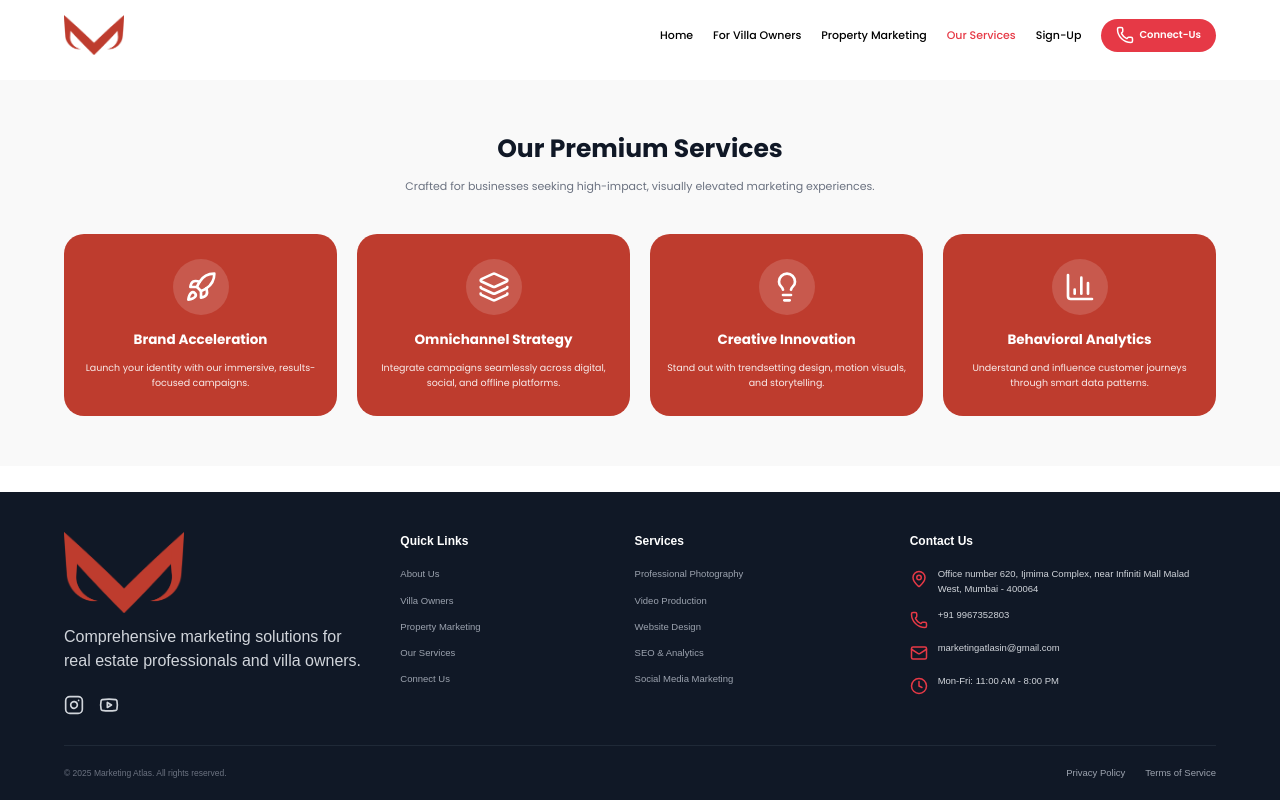
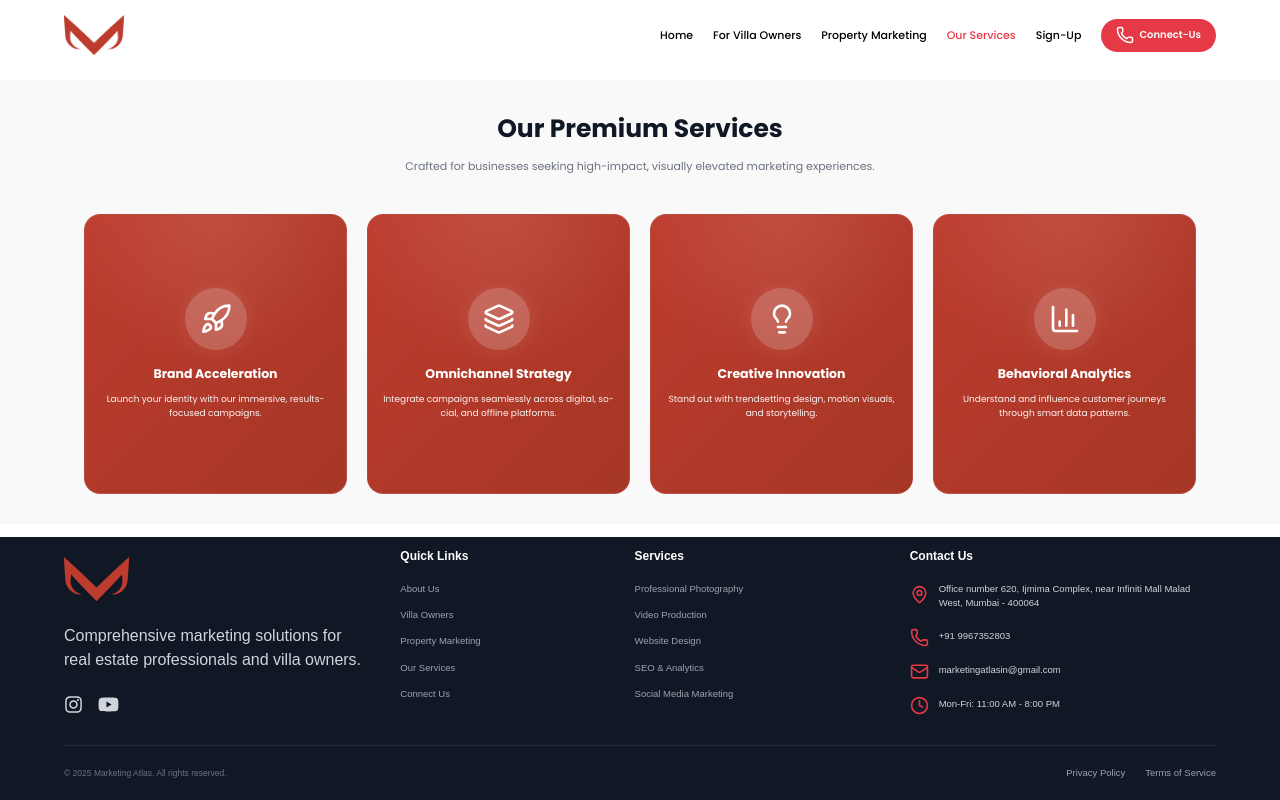
Before and after one commit to Vijay0908-lab/Marketing-Atlas, a React (Vite) app: page /service in a window 1280 px wide. Built offline with nearby package versions, Linux system fonts and the light colour scheme; a web font is replaced by a local one.

Commit message:
marketing-atlas

```diff
--- a/src/components/ContactSection.jsx
+++ b/src/components/ContactSection.jsx
@@ -1,4 +1,4 @@
-import React from "react";
+import React, { useState } from "react";
 import styled from "styled-components";
 import { FaInstagram, FaWhatsapp, FaYoutube } from "react-icons/fa";
 import { MapPin, Phone, Mail } from "lucide-react";
@@ -15,10 +15,69 @@ const SectionContainer = styled.section`
   }
 `;
 
+// Why Contact Us Initial Section
+const WhyContactContainer = styled.div`
+  max-width: 600px;
+  margin: 0 auto;
+  text-align: center;
+  padding: 4rem 2rem;
+
+  h2 {
+    font-size: 2.5rem;
+    font-weight: 800;
+    color: #101826;
+    margin-bottom: 2rem;
+  }
+
+  ul {
+    list-style: none;
+    padding: 0;
+    margin: 2rem 0;
+    text-align: left;
+  }
+
+  li {
+    font-size: 1.2rem;
+    color: #374151;
+    margin-bottom: 1rem;
+    padding-left: 1.5rem;
+    position: relative;
+
+    &:before {
+      content: "•";
+      color: #e63946;
+      font-weight: bold;
+      position: absolute;
+      left: 0;
+    }
+  }
+`;
+
+const SendMessageBtn = styled.button`
+  background:  linear-gradient(135deg, #be3c2e 0%, #a53625 100%);
+  color: white;
+  padding: 1.2rem 3rem;
+  border: none;
+  border-radius: 50px;
+  font-weight: 700;
+  font-size: 1.1rem;
+  cursor: pointer;
+  margin-top: 2rem;
+  transition: all 0.3s ease;
+  width: 100%;
+  max-width: 300px;
+
+  &:hover {
+    background: #333333;
+    transform: translateY(-2px);
+    box-shadow: 0 10px 20px rgba(0, 0, 0, 0.2);
+  }
+`;
+
 const InfoSide = styled.div`
   flex: 1;
   h2 {
-    font-size: 2.5rem;
+    font-size: 1.8rem;
     font-weight: 800;
     color: #101826;
     margin-bottom: 1.5rem;
@@ -26,7 +85,7 @@ const InfoSide = styled.div`
   p.desc {
     /* Made grey much darker for better readability */
     color: #374151;
-    font-size: 1.1rem;
+    font-size: 1.2rem;
     margin-bottom: 2.5rem;
     max-width: 400px;
     line-height: 1.6;
@@ -53,9 +112,15 @@ const ContactItem = styled.div`
     flex-shrink: 0;
   }
   span {
+  margin-top: 0.35rem;
     font-size: 1rem;
     line-height: 1.5;
     font-weight: 500; /* Added slight weight for clarity */
+  }
+    p{
+    font-size: 1rem;
+    line-height: 1.5;
+    font-weight: 500;
     }
 `;
 
@@ -88,10 +153,11 @@ const Socials = styled.div`
 const FormSide = styled.div`
   flex: 1.2;
   h2 {
-    font-size: 2.5rem;
+    font-size: 1.8rem;
     color: #101826;
     margin-bottom: 2rem;
   }
+
 `;
 
 const FormGrid = styled.form`
@@ -105,20 +171,19 @@ const FormGrid = styled.form`
     display: block;
     font-weight: 700; /* Bolded for visibility */
     margin-bottom: 0.6rem;
-    font-size: 0.95rem;
+    font-size: 1.2rem;
     color: #111827; /* Near black */
   }
 
   input, textarea {
     width: 100%;
     padding: 1rem;
-    /* Darkened border from #d1d5db to #9ca3af */
     border: 1.5px solid #9ca3af;
     border-radius: 10px;
     outline: none;
-    font-size: 1rem;
+    font-size: 1.2rem;
     transition: all 0.2s ease;
-
+    color: black;
     &::placeholder {
       color: #6b7280; /* Standard placeholder grey */
     }
@@ -173,43 +238,73 @@ const SubmitBtn = styled.button`
   }
 `;
 
-function ContactSection() {
-  const handleSubmit = (e) => {
-    e.preventDefault();
-    alert("Message Sent!");
-  };
+const sp = styled.div`
+mtargin-top: 2rem;
+`
 
+// INFO SIDE COMPONENT
+const InfoSideComponent = () => {
   return (
-    <SectionContainer id="contact-us">
     <InfoSide>
       <h2>Connect With Us</h2>
       <p className="desc">Have questions about our services? Reach out to our team for personalized assistance.</p>
 
       <h3>Contact Information</h3>
       <ContactItem>
-          <MapPin className="icon-box" size={22} />
-          <span>Office number 620, Ijmima Complex,<br/>near Infiniti Mall Malad West, Mumbai - 400064</span>
+        <MapPin className="icon-box" size={16} />
+        <p>Office number 620, Ijmima Complex,<br/>near Infiniti Mall Malad West, Mumbai - 400064</p>
       </ContactItem>
       <ContactItem>
-          <Phone className="icon-box" size={22} />
+        <Phone className="icon-box" size={16} />
         <span>+91 9967352803</span>
       </ContactItem>
       <ContactItem>
-          <Mail className="icon-box" size={22} />
+        <Mail className="icon-box" size={16} />
         <span>marketingatlasin@gmail.com</span>
       </ContactItem>
 
       <h3 style={{marginTop: '2rem'}}>Follow Us</h3>
       <Socials>
-          <a href="#" className="social-icon" aria-label="Instagram"><FaInstagram /></a>
-          <a href="#" className="social-icon" aria-label="Whatsapp"><FaWhatsapp /></a>
-          <a href="#" className="social-icon" aria-label="Youtube"><FaYoutube /></a>
+        <a
+          href="https://instagram.com/marketingatlas.in"
+          className="social-icon"
+          aria-label="Instagram"
+          target="_blank"
+          rel="noopener noreferrer"
+        >
+          <FaInstagram  size={20}/>
+        </a>
+
+        <a
+          href="https://wa.me/919967352803"
+          className="social-icon"
+          aria-label="Whatsapp"
+          target="_blank"
+          rel="noopener noreferrer"
+        >
+          <FaWhatsapp size={20}/>
+        </a>
+
+        <a
+          href="https://www.youtube.com/@MarketingAtlasOfficial"
+          className="social-icon"
+          aria-label="Youtube"
+          target="_blank"
+          rel="noopener noreferrer"
+        >
+          <FaYoutube size={20} />
+        </a>
       </Socials>
     </InfoSide>
+  );
+};
 
+// FORM SIDE COMPONENT
+const FormSideComponent = ({ onSubmit }) => {
+  return (
     <FormSide>
       <h2>Get in Touch</h2>
-        <FormGrid onSubmit={handleSubmit}>
+      <FormGrid onSubmit={onSubmit}>
         <div>
           <label>Full Name</label>
           <input type="text" placeholder="Your name" required />
@@ -238,6 +333,41 @@ function ContactSection() {
         </div>
       </FormGrid>
     </FormSide>
+  );
+};
+
+function ContactSection() {
+  const [showForm, setShowForm] = useState(false);
+
+  const handleSubmit = (e) => {
+    e.preventDefault();
+    alert("Message Sent!");
+  };
+
+  const handleSendMessageClick = () => {
+    setShowForm(true);
+  };
+
+  return (
+    <SectionContainer id="contact-us">
+      <InfoSideComponent />
+
+      {!showForm ? (
+        <WhyContactContainer>
+          <h2>Why Contact Us?</h2>
+          <ul>
+            <li>Personalized villa recommendations</li>
+            <li>Special deals and exclusive offers</li>
+            <li>24/7 booking assistance</li>
+            <li>Travel planning and concierge services</li>
+          </ul>
+          <SendMessageBtn onClick={handleSendMessageClick}>
+            Send Message
+          </SendMessageBtn>
+        </WhyContactContainer>
+      ) : (
+        <FormSideComponent onSubmit={handleSubmit} />
+      )}
     </SectionContainer>
   );
 }
--- a/src/components/RecentWork.jsx
+++ b/src/components/RecentWork.jsx
@@ -1,6 +1,6 @@
-import React, { useRef } from "react";
+import React, { useRef, useState } from "react";
 import styled from "styled-components";
-import { FaChevronLeft, FaChevronRight } from "react-icons/fa";
+import { FaChevronLeft, FaChevronRight, FaExpand, FaTimes, FaVolumeUp, FaVolumeMute } from "react-icons/fa";
 import { Swiper, SwiperSlide } from "swiper/react";
 import { Navigation } from "swiper/modules";
 
@@ -56,7 +56,7 @@ const HeaderText = styled.div`
     line-height: 1.2;
   }
   p {
-    font-size: 1.1rem;
+    font-size: 1.2rem;
     color: #4b5563;
     max-width: 550px;
   }
@@ -65,7 +65,9 @@ const HeaderText = styled.div`
 const NavButtons = styled.div`
   display: flex;
   gap: 0.8rem;
-
+  @media (max-width: 768px) {
+    display: none;
+  }
   .nav-btn {
     width: 54px;
     height: 54px;
@@ -126,11 +128,116 @@ const VideoWrapper = styled.div`
   position: relative;
   height: 500px;
   background: #000;
+  cursor: pointer;
 
   video {
     width: 100%;
     height: 100%;
     object-fit: cover;
+  }
+
+  &:hover .video-controls {
+    opacity: 1;
+  }
+`;
+
+const VideoControls = styled.div`
+  position: absolute;
+  top: 20px;
+  right: 20px;
+  display: flex;
+  gap: 10px;
+  opacity: 0;
+  transition: opacity 0.3s ease;
+  z-index: 3;
+`;
+
+const ControlButton = styled.button`
+  width: 40px;
+  height: 40px;
+  border-radius: 50%;
+  border: none;
+  background: rgba(0, 0, 0, 0.7);
+  color: white;
+  display: flex;
+  align-items: center;
+  justify-content: center;
+  cursor: pointer;
+  transition: all 0.3s ease;
+  backdrop-filter: blur(4px);
+
+  &:hover {
+    background: rgba(230, 57, 70, 0.9);
+    transform: scale(1.1);
+  }
+`;
+
+const FullscreenModal = styled.div`
+  position: fixed;
+  top: 0;
+  left: 0;
+  width: 100vw;
+  height: 100vh;
+  background: rgba(0, 0, 0, 0.95);
+  display: flex;
+  align-items: center;
+  justify-content: center;
+  z-index: 1000;
+  backdrop-filter: blur(10px);
+`;
+
+const ModalContent = styled.div`
+  position: relative;
+  width: 90vw;
+  max-width: 1200px;
+  height: 80vh;
+
+  video {
+    width: 100%;
+    height: 100%;
+    object-fit: contain;
+    border-radius: 12px;
+  }
+`;
+
+const CloseButton = styled.button`
+  position: absolute;
+  top: -50px;
+  right: 0;
+  width: 45px;
+  height: 45px;
+  border-radius: 50%;
+  border: none;
+  background: rgba(230, 57, 70, 0.9);
+  color: white;
+  display: flex;
+  align-items: center;
+  justify-content: center;
+  cursor: pointer;
+  transition: all 0.3s ease;
+  font-size: 1.2rem;
+
+  &:hover {
+    background: rgba(230, 57, 70, 1);
+    transform: scale(1.1);
+  }
+`;
+
+const ModalInfo = styled.div`
+  position: absolute;
+  bottom: -80px;
+  left: 0;
+  color: white;
+
+  h3 {
+    font-size: 1.5rem;
+    font-weight: 800;
+    margin-bottom: 0.5rem;
+  }
+
+  p {
+    font-size: 1rem;
+    opacity: 0.8;
   }
 `;
 
@@ -165,20 +272,22 @@ const CardInfo = styled.div`
 
 // --- Data ---
 const VILLA_DATA = [
-  { id: 1, title: "The Gable House", location: "Igatpuri", video: greenscapesVilla, tag: "2 BHK" },
-  { id: 2, title: "Celestia Villa", location: "Igatpuri", video: heaven21SiteFinal1, tag: "2 BHK" },
-  { id: 3, title: "CloudHaven", location: "Igatpuri", video: heaven21SiteFinal, tag: "11 BHK" },
-  { id: 4, title: "Tiny Trail House", location: "Alibaug", video: nivantSiteFinal, tag: "3 BHK" },
-  { id: 5, title: "Azure Estate", location: "Lonavala", video: novaraVillaWebsite, tag: "4 BHK" },
-  { id: 6, title: "Emerald Heights", location: "Nashik", video: sharvillaWebsite, tag: "5 BHK" },
-  { id: 7, title: "The Glass House", location: "Karjat", video: skyvaleWebsite, tag: "3 BHK" },
-  { id: 8, title: "Royal Palms", location: "Alibaug", video: tasaFarmsWebsite, tag: "6 BHK" },
-  { id: 9, title: "Whispering Pines", location: "Mahabaleshwar", video: villaDeBrisa, tag: "4 BHK" },
-  { id: 10, title: "Sunset Retreat", location: "Goa", video: villaDeBrisa, tag: "2 BHK" }
+  { id: 1, title: "The Gable House", location: "Igatpuri", video: greenscapesVilla},
+  { id: 2, title: "Celestia Villa", location: "Igatpuri", video: heaven21SiteFinal1},
+  { id: 3, title: "CloudHaven", location: "Igatpuri", video: heaven21SiteFinal},
+  { id: 4, title: "Tiny Trail House", location: "Alibaug", video: nivantSiteFinal},
+  { id: 5, title: "Azure Estate", location: "Lonavala", video: novaraVillaWebsite},
+  { id: 6, title: "Emerald Heights", location: "Nashik", video: sharvillaWebsite},
+  { id: 7, title: "The Glass House", location: "Karjat", video: skyvaleWebsite},
+  { id: 8, title: "Royal Palms", location: "Alibaug", video: tasaFarmsWebsite},
+  { id: 9, title: "Whispering Pines", location: "Mahabaleshwar", video: villaDeBrisa},
+  { id: 10, title: "Sunset Retreat", location: "Goa", video: villaDeBrisa}
 ];
 
 function RecentWork() {
   const videoRefs = useRef([]);
+  const [fullscreenVideo, setFullscreenVideo] = useState(null);
+  const [videoMuted, setVideoMuted] = useState({});
 
   const handleSlideChange = (swiper) => {
     videoRefs.current.forEach((video, idx) => {
@@ -193,6 +302,40 @@ function RecentWork() {
       }
     });
   };
+
+  const openFullscreen = (villa, videoIndex) => {
+    setFullscreenVideo({ villa, videoIndex });
+  };
+
+  const closeFullscreen = () => {
+    setFullscreenVideo(null);
+  };
+
+  const toggleMute = (videoIndex, event) => {
+    event.stopPropagation();
+    const video = videoRefs.current[videoIndex];
+    if (video) {
+      video.muted = !video.muted;
+      setVideoMuted(prev => ({
+        ...prev,
+        [videoIndex]: video.muted
+      }));
+    }
+  };
+
+  // Handle escape key to close modal
+  React.useEffect(() => {
+    const handleEscape = (e) => {
+      if (e.key === 'Escape') {
+        closeFullscreen();
+      }
+    };
+
+    if (fullscreenVideo) {
+      document.addEventListener('keydown', handleEscape);
+      return () => document.removeEventListener('keydown', handleEscape);
+    }
+  }, [fullscreenVideo]);
 
   return (
     <SectionWrapper>
@@ -231,7 +374,7 @@ function RecentWork() {
           {VILLA_DATA.map((villa, idx) => (
             <SwiperSlide key={villa.id}>
               <Card>
-                <VideoWrapper>
+                <VideoWrapper onClick={() => openFullscreen(villa, idx)}>
                   <video
                     ref={el => videoRefs.current[idx] = el}
                     muted
@@ -241,7 +384,26 @@ function RecentWork() {
                   >
                     <source src={villa.video} type="video/mp4" />
                   </video>
-                  <PropertyTag>{villa.tag}</PropertyTag>
+
+
+
+                  <VideoControls className="video-controls">
+                    <ControlButton
+                      onClick={(e) => toggleMute(idx, e)}
+                      title={videoMuted[idx] !== false ? "Unmute" : "Mute"}
+                    >
+                      {videoMuted[idx] !== false ? <FaVolumeMute /> : <FaVolumeUp />}
+                    </ControlButton>
+                    <ControlButton
+                      onClick={(e) => {
+                        e.stopPropagation();
+                        openFullscreen(villa, idx);
+                      }}
+                      title="View Fullscreen"
+                    >
+                      <FaExpand />
+                    </ControlButton>
+                  </VideoControls>
                 </VideoWrapper>
 
                 <CardInfo>
@@ -253,6 +415,31 @@ function RecentWork() {
           ))}
         </StyledSwiper>
       </Container>
+
+      {/* Fullscreen Video Modal */}
+      {fullscreenVideo && (
+        <FullscreenModal onClick={closeFullscreen}>
+          <ModalContent onClick={(e) => e.stopPropagation()}>
+            <CloseButton onClick={closeFullscreen}>
+              <FaTimes />
+            </CloseButton>
+
+            <video
+              autoPlay
+              controls
+              loop
+              playsInline
+            >
+              <source src={fullscreenVideo.villa.video} type="video/mp4" />
+            </video>
+
+            <ModalInfo>
+              <h3>{fullscreenVideo.villa.title}</h3>
+              <p>{fullscreenVideo.villa.location}, Maharashtra</p>
+            </ModalInfo>
+          </ModalContent>
+        </FullscreenModal>
+      )}
     </SectionWrapper>
   );
 }
--- a/src/pages/Home.jsx
+++ b/src/pages/Home.jsx
@@ -102,7 +102,7 @@ function Home() {
         <OutlineButton>View Services</OutlineButton>
       </ButtonGroup>
     </HeroContainer>
-    <div id="services-section">
+    <div id="services-section" >
         <Services />
       </div>
       <div id="recent-work-section">
--- a/src/pages/Services.jsx
+++ b/src/pages/Services.jsx
@@ -2,7 +2,7 @@ import styled from "styled-components";
 import { Rocket, Layers, Lightbulb, BarChart3 } from "lucide-react";
 
 const ServicesSection = styled.section`
-  padding: 5rem 5%;
+  padding: 3rem 5%;
   background-color: #f9f9f9;
   text-align: center;
 `;
@@ -26,8 +26,10 @@ const SectionHeader = styled.div`
 const GridContainer = styled.div`
   display: grid;
   gap: 2rem;
-  max-width: 1400px; /* Wider container for 4 columns */
+  max-width: 1200px; /* Optimized container width */
   margin: 0 auto;
+  padding: 0 2rem; /* Added consistent padding */
+  grid-auto-rows: minmax(280px, auto); /* Ensure proper row height */
 
   /* BIG SCREENS: 4 Columns */
   grid-template-columns: repeat(4, 1fr);
@@ -35,53 +37,132 @@ const GridContainer = styled.div`
   /* SMALLER SCREENS / TABLETS: 2 Columns */
   @media (max-width: 1024px) {
     grid-template-columns: repeat(2, 1fr);
-    gap: 1.5rem;
+    gap: 2rem;
+    max-width: 800px;
+    padding: 0 1.5rem;
+    grid-auto-rows: minmax(260px, auto);
   }
 
-  /* MOBILE DEVICES: 1 Column */
+  /* MOBILE DEVICES: 2 Columns */
   @media (max-width: 600px) {
-   grid-template-columns: repeat(2, 1fr);
-    padding: 0 1rem;
+    grid-template-columns: repeat(2, 1fr);
+    gap: 1.5rem; /* Increased gap for mobile */
+    padding: 0 1rem; /* Equal padding both sides */
+    max-width: 100%;
+    grid-auto-rows: minmax(220px, auto);
+  }
+
+  /* VERY SMALL MOBILE: Better spacing */
+  @media (max-width: 480px) {
+    gap: 1.2rem;
+    padding: 0 0.8rem;
+    grid-auto-rows: minmax(200px, auto);
   }
 `;
 
 const ServiceCard = styled.div`
-  background: #be3c2e; /* Your Brand Red */
-  padding: 2.5rem 1.5rem;
-  border-radius: 20px;
+  background: linear-gradient(135deg, #be3c2e 0%, #a53625 100%);
+  padding: 2rem 1.5rem;
+  border-radius: 16px;
   color: white;
   display: flex;
   flex-direction: column;
   align-items: center;
-  transition: all 0.3s ease;
-  height: 100%; /* Ensures all cards in a row have equal height */
+  justify-content: center;
+  transition: all 0.4s cubic-bezier(0.25, 1, 0.5, 1);
+  position: relative;
+  overflow: hidden;
+
+  /* Fixed square dimensions */
+  width: 100%;
+  height: 280px;
+
+  /* Glassmorphism effect */
+  backdrop-filter: blur(10px);
+  border: 1px solid rgba(255, 255, 255, 0.1);
+
+  /* Subtle pattern overlay */
+  &::before {
+    content: '';
+    position: absolute;
+    top: 0;
+    left: 0;
+    right: 0;
+    bottom: 0;
+    background: radial-gradient(circle at 50% 0%, rgba(255, 255, 255, 0.1) 0%, transparent 50%);
+    pointer-events: none;
+  }
 
   &:hover {
-    transform: translateY(-10px);
-    box-shadow: 0 15px 30px rgba(190, 60, 46, 0.3);
+    transform: translateY(-8px) scale(1.02);
+    box-shadow: 0 20px 40px rgba(190, 60, 46, 0.4);
+    background: linear-gradient(135deg, #d44438 0%, #be3c2e 100%);
+    z-index: 10;
+  }
+
+  @media (max-width: 1024px) {
+    height: 260px;
+  }
+
+  @media (max-width: 600px) {
+    height: 220px;
+    padding: 1.5rem 1rem;
+  }
+
+  @media (max-width: 480px) {
+    height: 200px;
+    padding: 1.2rem 0.8rem;
   }
 `;
 
 const IconWrapper = styled.div`
-  background: rgba(255, 255, 255, 0.15);
-  padding: 1.2rem;
+  background: rgba(255, 255, 255, 0.2);
+  padding: 1.5rem;
   border-radius: 50%;
   margin-bottom: 1.5rem;
   display: flex;
   justify-content: center;
   align-items: center;
+  transition: all 0.3s ease;
+  position: relative;
+  z-index: 2;
+
+  /* Glow effect */
+  box-shadow: 0 0 20px rgba(255, 255, 255, 0.1);
+
+  ${ServiceCard}:hover & {
+    background: rgba(255, 255, 255, 0.25);
+    transform: scale(1.1);
+    box-shadow: 0 0 30px rgba(255, 255, 255, 0.2);
+  }
 `;
 
 const CardTitle = styled.h3`
-  font-size: 1.35rem; /* Slightly smaller to fit 4 columns better */
+  font-size: 1.25rem;
   font-weight: 700;
   margin-bottom: 1rem;
+  text-align: center;
+  position: relative;
+  z-index: 2;
+
+  @media (max-width: 600px) {
+    font-size: 1.1rem;
+    margin-bottom: 0.8rem;
+  }
 `;
 
 const CardDescription = styled.p`
-  font-size: 0.95rem;
-  line-height: 1.6;
-  opacity: 0.9;
+  font-size: 0.9rem;
+  line-height: 1.5;
+  opacity: 0.95;
+  text-align: center;
+  position: relative;
+  z-index: 2;
+
+  @media (max-width: 600px) {
+    font-size: 0.85rem;
+    line-height: 1.4;
+  }
 `;
 
 const servicesData = [
--- a/src/ui/Footer.jsx
+++ b/src/ui/Footer.jsx
@@ -1,19 +1,19 @@
 import styled from "styled-components";
 import { Link } from "react-router-dom";
 import {
-  Instagram,
-  Youtube,
+
   MapPin,
   Phone,
   Mail,
   Clock
 } from "lucide-react";
+import { FaInstagram, FaWhatsapp, FaYoutube } from "react-icons/fa";
 import logoImage from "../assets/images/Marketing-logo.png"; // Using your existing logo path
 
 const StyledFooter = styled.footer`
   background-color: #101826; /* Dark navy background */
   color: #d1d5db;
-  padding: 4rem 5% 2rem;
+  padding: 1rem 5% 2rem;
   font-family: sans-serif;
 `;
 
@@ -28,7 +28,7 @@ const FooterGrid = styled.div`
   }
 
   @media (max-width: 576px) {
-    grid-template-columns: 1fr; /* Stack into 1 column on mobile */
+    grid-template-columns: 1fr ; /* Stack into 1 column on mobile */
   }
 `;
 
@@ -36,6 +36,14 @@ const Column = styled.div`
   display: flex;
   flex-direction: column;
   gap: 1.2rem;
+  img {
+
+    width: 65px;
+    height: 65px;
+    object-fit: contain;
+    border-radius: 8px;
+  }
+
 `;
 
 const Title = styled.h3`
@@ -68,14 +76,21 @@ const ContactItem = styled.div`
     flex-shrink: 0;
     margin-top: 3px;
   }
+    p{
+    margin-bottom: 0.25rem;
+    }
+    span{
+    margin-top: 0.42rem;}
 `;
 
 const SocialLinks = styled.div`
   display: flex;
   gap: 1.5rem;
   margin-top: 1rem;
+  align-items: center;
 
   svg {
+  display: block;
     cursor: pointer;
     transition: color 0.3s;
     &:hover { color: #fff; }
@@ -98,11 +113,11 @@ function Footer() {
       <FooterGrid>
         {/* Brand Column */}
         <Column>
-          <img src={logoImage} alt="Marketing Atlas" style={{ width: "120px" }} />
+          <img src={logoImage} alt="Marketing Atlas" style={{ width: "65px" }} />
           <p>Comprehensive marketing solutions for real estate professionals and villa owners.</p>
           <SocialLinks>
-            <Instagram size={20} />
-            <Youtube size={20} />
+            <a href="https://instagram.com/marketingatlas.in"  target="_blank" ><FaInstagram size={19} /></a>
+             <a href="https://www.youtube.com/@MarketingAtlasOfficial"   target="_blank" ><FaYoutube size={21} /></a>
           </SocialLinks>
         </Column>
 
@@ -130,19 +145,19 @@ function Footer() {
         <Column>
           <Title>Contact Us</Title>
           <ContactItem>
-            <MapPin size={18} />
-            <span>Office number 620, Ijmima Complex, near Infiniti Mall Malad West, Mumbai - 400064</span>
+            <MapPin size={19} />
+            <p>Office number 620, Ijmima Complex, near Infiniti Mall Malad West, Mumbai - 400064</p>
           </ContactItem>
           <ContactItem>
-            <Phone size={18} />
+            <Phone size={19} />
             <span>+91 9967352803</span>
           </ContactItem>
           <ContactItem>
-            <Mail size={18} />
+            <Mail size={19} />
             <span>marketingatlasin@gmail.com</span>
           </ContactItem>
           <ContactItem>
-            <Clock size={18} />
+            <Clock size={19} />
             <span>Mon-Fri: 11:00 AM - 8:00 PM</span>
           </ContactItem>
         </Column>
--- a/vite.config.js
+++ b/vite.config.js
@@ -5,4 +5,8 @@ import tailwindcss from "@tailwindcss/vite";
 // https://vite.dev/config/
 export default defineConfig({
   plugins: [react(), tailwindcss()],
+  server: {
+    host: true, // Isse Vite aapke local IP par host ho jayega
+    port: 5173, // Optional: Aap apna manpasand port bhi set kar sakte hain
+  },
 });
```
Lines whose indentation alone changed are shown as unchanged.
